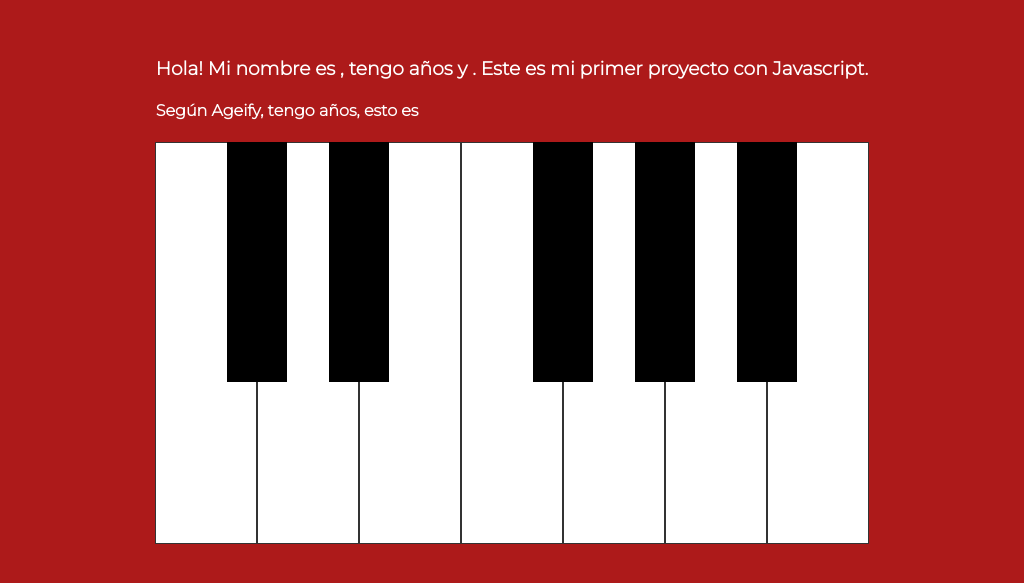
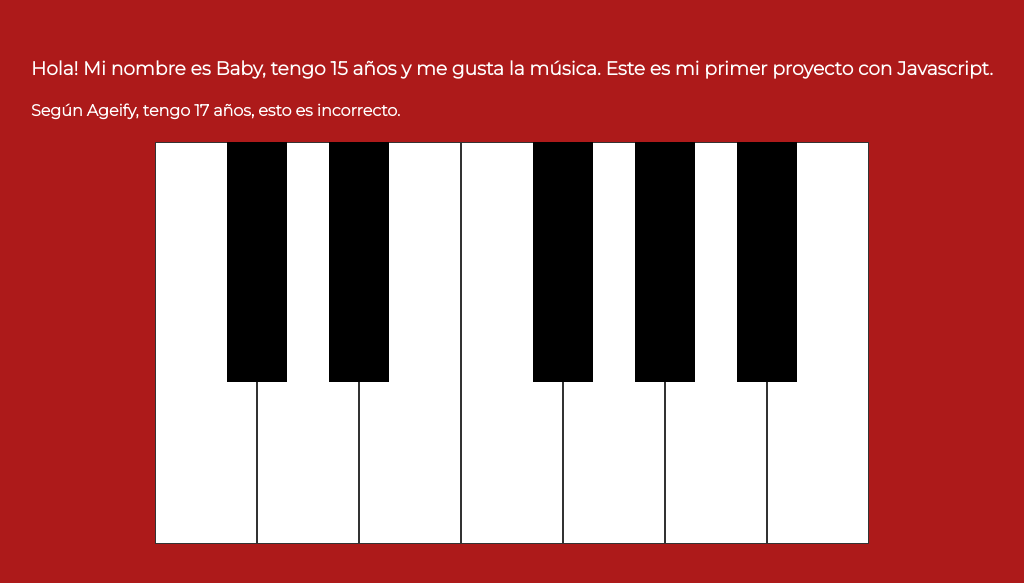
Before and after one commit to baby-loz/piano, a plain HTML site: page index.html in a window 1280 px wide. Shown: the part 109-692 px from the top of the page, without its empty margins (128-1152 px from the left). Drawn offline with Linux system fonts and the light colour scheme.

Commit message:
Update index.html

```diff
--- a/index.html
+++ b/index.html
@@ -8,7 +8,7 @@
     <link rel="preconnect" href="https://fonts.googleapis.com">
     <link rel="preconnect" href="https://fonts.gstatic.com" crossorigin>
     <link href="https://fonts.googleapis.com/css2?family=Montserrat:wght@300&display=swap" rel="stylesheet">
-    <script src="main.js" defer></script>
+    <script src="notes.js" defer></script>
     <title>Piano</title>
   </head>
   <body>
```
